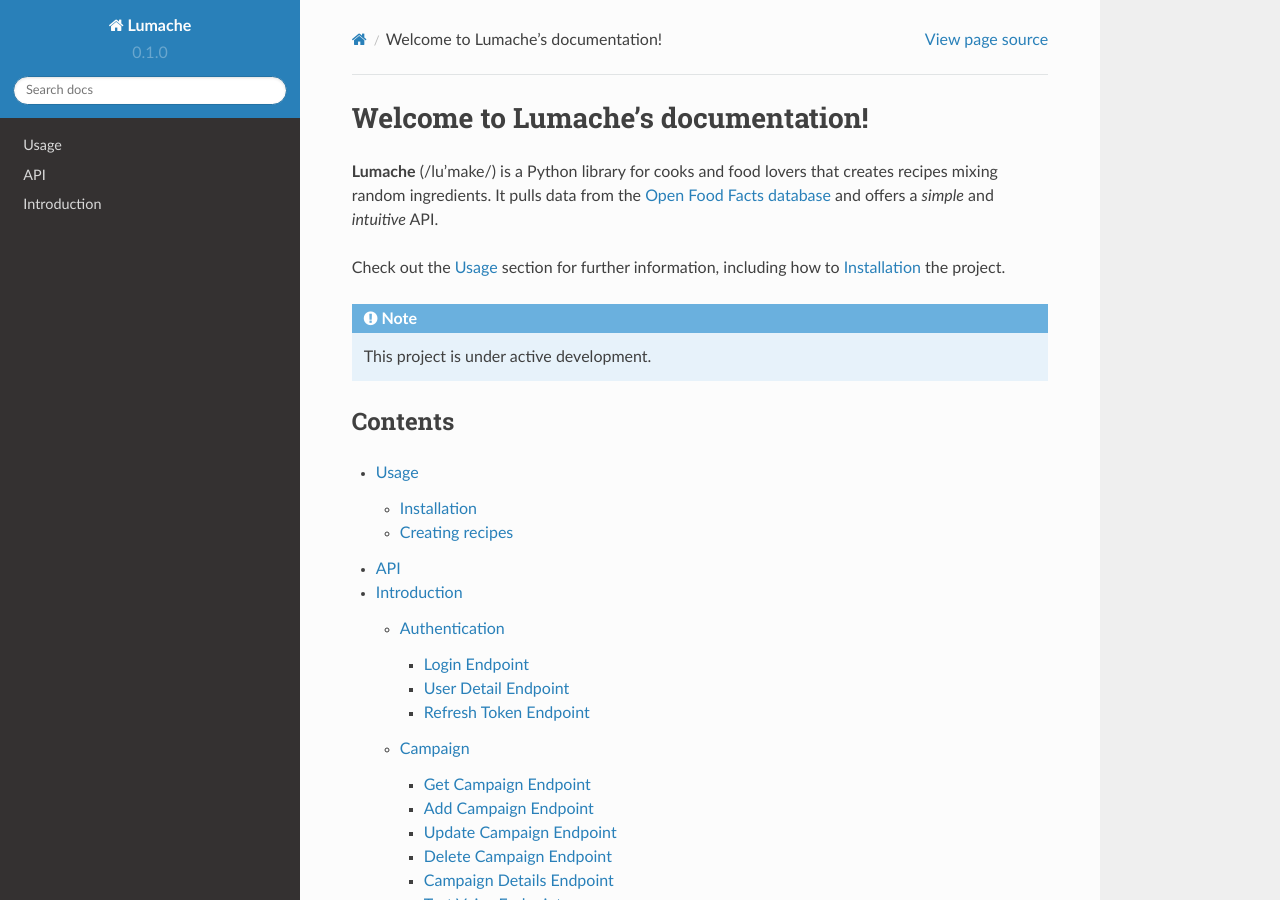
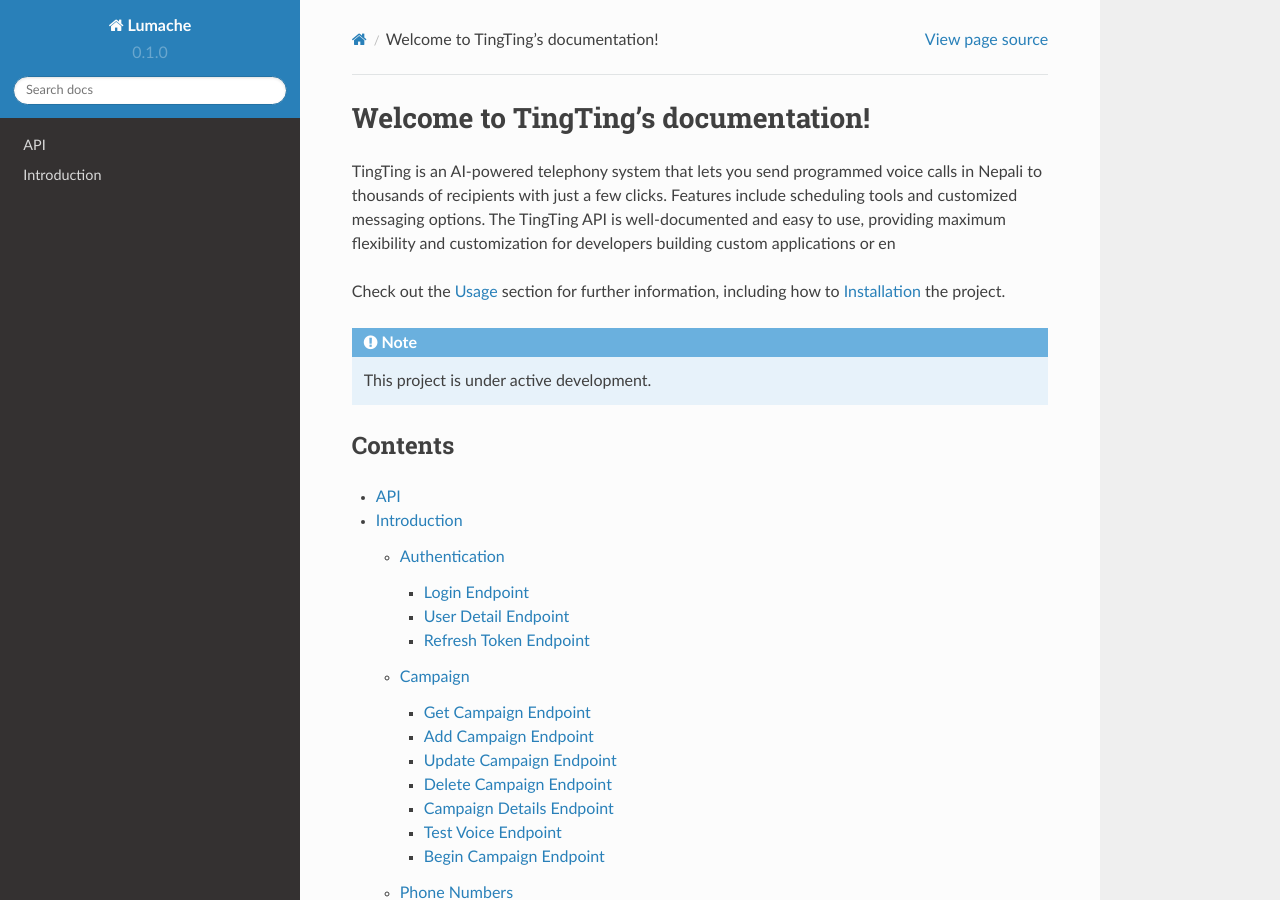
Before and after one commit to anjelikaprixa/TingTing, a Sphinx documentation site: the page built from docs/source/index.rst, in a window 1280 px wide and 900 px high. Built offline with Sphinx 7.4.7 and the Read the Docs theme 2.0.0, drawn with Linux system fonts in a browser that asks for light colours.

Commit message:
Update index.rst

```diff
--- a/docs/source/index.rst
+++ b/docs/source/index.rst
@@ -1,10 +1,7 @@
-Welcome to Lumache's documentation!
+Welcome to TingTing's documentation!
 ===================================
 
-**Lumache** (/lu'make/) is a Python library for cooks and food lovers
-that creates recipes mixing random ingredients.
-It pulls data from the `Open Food Facts database <https://world.openfoodfacts.org/>`_
-and offers a *simple* and *intuitive* API.
+TingTing is an AI-powered telephony system that lets you send programmed voice calls in Nepali to thousands of recipients with just a few clicks. Features include scheduling tools and customized messaging options. The TingTing API is well-documented and easy to use, providing maximum flexibility and customization for developers building custom applications or en
 
 Check out the :doc:`usage` section for further information, including
 how to :ref:`installation` the project.
@@ -18,5 +15,4 @@
 
 .. toctree::
 
-   usage
    api
```
